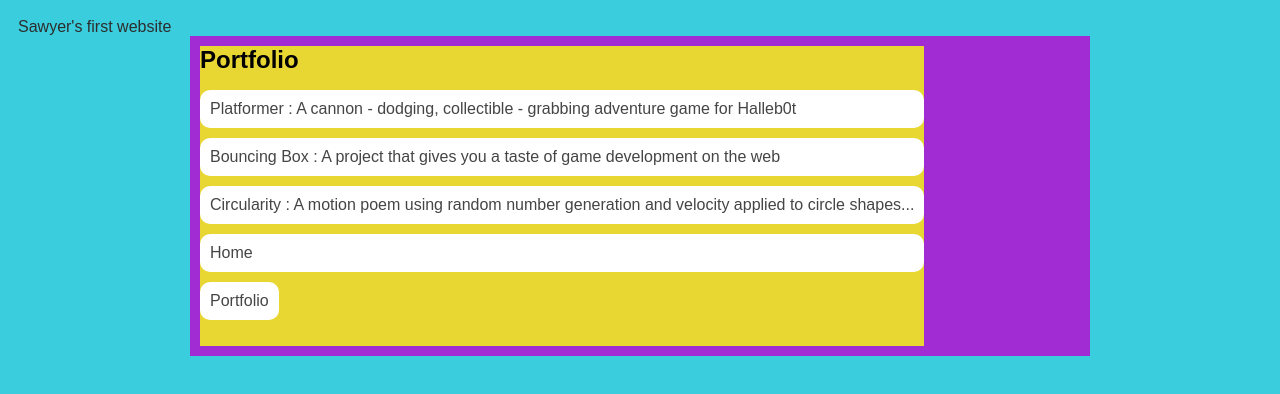
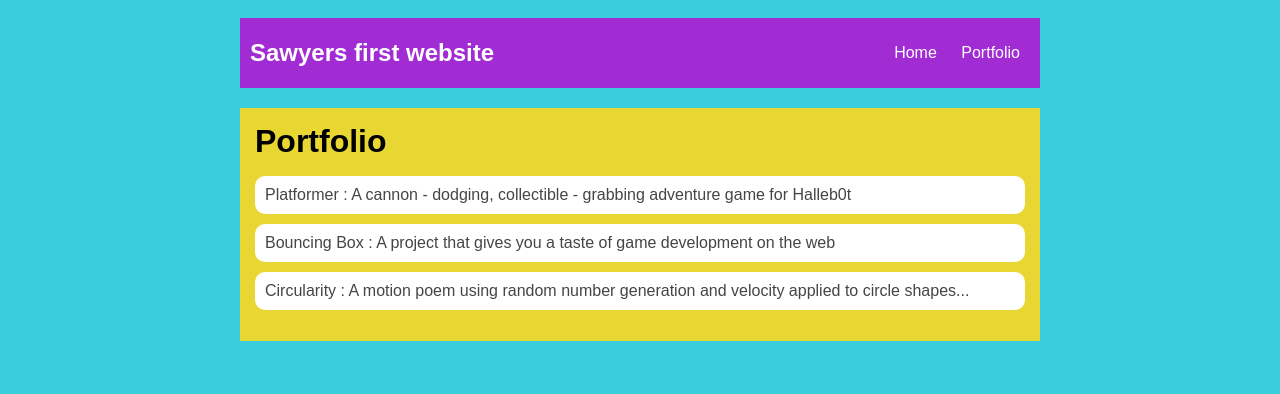
Before and after one commit to clonedestroyer9/SawyerPlankgithub.com, a plain HTML site: page portfolio.html in a window 1280 px wide. Drawn offline with Linux system fonts and the light colour scheme.

Commit message:
add portfolio.html file

```diff
--- a/portfolio.html
+++ b/portfolio.html
@@ -1,13 +1,23 @@
 <!DOCTYPE HTML>
 <html>
     <head>
-        <tittle> Sawyer's first website </tittle>
+        <title> Sawyer's first website </title>
         <link rel="stylesheet" href="style.css">
     </head>
 
     <body>
       <div id="all-contents">
         <nav>
+          <h1>Sawyers first website</h1>
+          <ul id="nav-ul">
+             <li class="nav-li">
+             <a class="nav-a" href="index.html">Home</a>
+           </li>
+           <li class="nav-li">
+             <a class="nav-a" href="portfolio.html">Portfolio</a>
+           </li>
+       </ul>
+        </nav>
         <main>
           <div class="content">
             <h1>Portfolio</h1>
@@ -15,16 +25,9 @@
               <li><a href="projects/platformer/">Platformer : A cannon - dodging, collectible - grabbing adventure game for Halleb0t</a></li>
               <li><a href="projects/bouncing-box/">Bouncing Box : A project that gives you a taste of game development on the web </a></li>
               <li><a href="projects/circularity/">Circularity : A motion poem using random number generation and velocity applied to circle shapes...</a></li>
-               <li class="portfolio">
-               <a class="nav-a" href="index.html">Home</a>
-             </li>
-             <li class="nav-li">
-               <a class="nav-a" href="portfolio.html">Portfolio</a>
-             </li>
             </ul>
           </div>
         </main>
-     </nav>
       </div>
     </body>
 </html>
--- a/style.css
+++ b/style.css
@@ -5,7 +5,7 @@ body {
     font-family: arial;
 }
 #all-contents {
-  max-width: 900px;
+  max-width: 800px;
     margin: auto;
 }
 
@@ -46,11 +46,15 @@ main {
     padding: 10px;
 }
 .sidebar-img {
-    width: 400px;
+    width: 200px;
 }
   /* portfolio styles */
   .content h1 {
     color: black;
+}
+.content {
+    flex: 1;
+    padding: 15px;
 }
 
 #portfolio {
```
Also changed, not shown: index.html (+1 -1 lines). Lines whose indentation alone changed are shown as unchanged.
